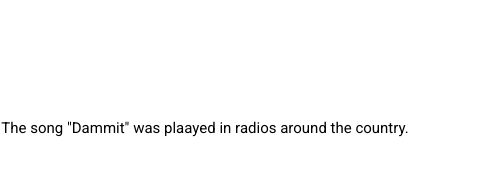
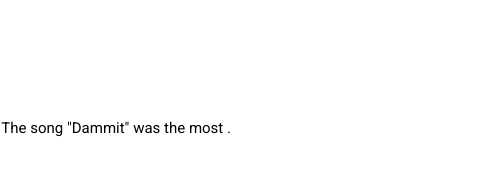
Before and after one commit to AyushGilotra/blink182Final, a plain HTML site: page index-2.html in a window 1280 px wide. Shown: the part 399-574 px from the top of the page, 793-1280 px from the left. Drawn offline with Linux system fonts and the light colour scheme; a web font is replaced by a local one.

Commit message:
Update index-2.html

```diff
--- a/index-2.html
+++ b/index-2.html
@@ -29,7 +29,7 @@
     <span id="description1"><li>Cheshire cat was the first album that blink-182 released. It sold over 250,000 copies. </li></span>
     <li>Dude Ranch</li>
     <li><img src="2nd album.jpg"></li>
-    <span id="description1"<li>Dude Ranch is blink-182's second studio album. This was considered by many to be their breakthrough success. The song "Dammit" was plaayed in radios around the country. </li>
+    <span id="description1"<li>Dude Ranch is blink-182's second studio album. This was considered by many to be their breakthrough success. The song "Dammit" was the most . </li>
   </ul>
   </div>
 </html>
```
